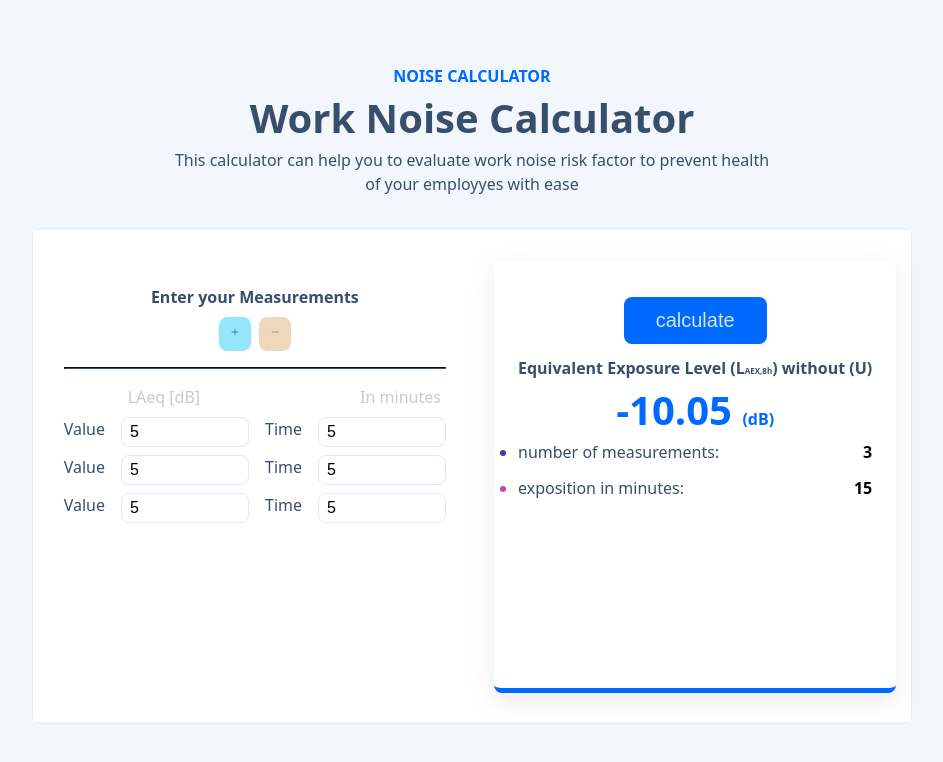
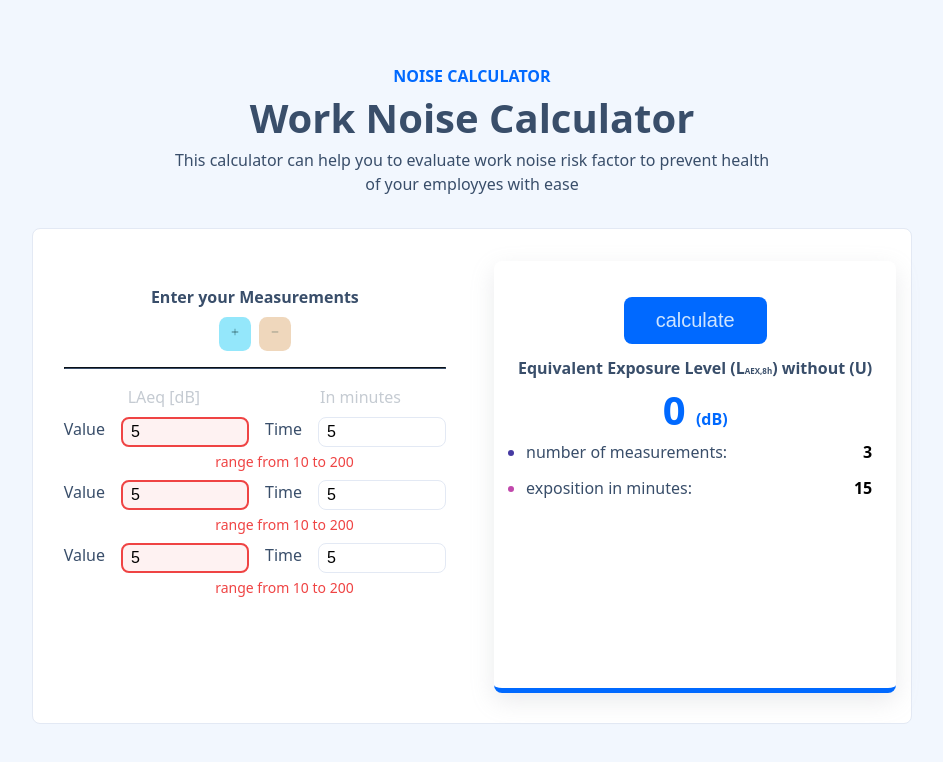
Before and after one commit to dzejkk/Noise_calc_ver_2, a React (Vite) app: page / in a window 1280 px wide. Both pictures are taken after typing "5", "5", "5", "5", "5", "5" into the empty fields and a click on the button "calculate". Shown: the top 762 px of the page, without its empty margins (168-1111 px from the left). Built offline with nearby package versions, Linux system fonts and the light colour scheme.

Commit message:
added zod validation to inputs

```diff
--- a/package.json
+++ b/package.json
@@ -11,7 +11,8 @@
   },
   "dependencies": {
     "react": "^19.1.0",
-    "react-dom": "^19.1.0"
+    "react-dom": "^19.1.0",
+    "zod": "^4.0.5"
   },
   "devDependencies": {
     "@eslint/js": "^9.29.0",
--- a/src/App.jsx
+++ b/src/App.jsx
@@ -8,6 +8,7 @@ import {
   calculateTotalExpositionTime,
   calculateNormalizedNoise,
 } from "./components/utils/noiseCalculations";
+import { useValidation } from "./components/hooks/useValidation";
 
 function App() {
   // state
@@ -30,6 +31,9 @@ function App() {
   ]);
   const [result, setResult] = useState("0");
 
+  //validations with zod
+  const { errors, validateField, validateAllMeasurements } = useValidation();
+
   // handlers
   const handleAddInputRow = () => {
     setMeasurements([
@@ -48,6 +52,7 @@ function App() {
         item.idOfMeasurement === id ? { ...item, [field]: value } : item
       )
     );
+    validateField(id, field, value);
   };
 
   // utils
@@ -60,7 +65,30 @@ function App() {
 
   // calculation handlers
   const handleNoiseCalculation = () => {
-    setResult(calculateNormalizedNoise(measurements));
+    const hasEmptyFields = measurements.some(
+      (measurement) =>
+        !measurement.dbInput.trim() || !measurement.expositionTime.trim()
+    );
+
+    if (hasEmptyFields) {
+      alert("please fill in all fields before evaluating");
+      return;
+    }
+
+    if (!validateAllMeasurements(measurements)) {
+      alert("please fix input errors before calculating");
+      return;
+    }
+
+    // if validtion passes proceed with calculation
+
+    try {
+      const calculatedResult = calculateNormalizedNoise(measurements);
+      setResult(calculatedResult);
+    } catch (error) {
+      alert("Error in calculation, Please chekc your inputs");
+      console.error("Calculation error:", error);
+    }
   };
 
   ///////////////////////////////
@@ -75,6 +103,7 @@ function App() {
             handleInputChange={handleInputChange}
             handleAddInputRow={handleAddInputRow}
             handleRemoveInputRow={handleRemoveInputRow}
+            errors={errors}
           />
           <Display
             numberOfMeasurements={numberOfMeasurements}
--- a/src/app.module.css
+++ b/src/app.module.css
@@ -7,6 +7,13 @@
   justify-items: center;
   align-items: center;
   flex-direction: column;
+
+  opacity: 1;
+  transition: all 0.3s ease-in-out;
+
+  @starting-style {
+    opacity: 0;
+  }
 }
 
 .AppContainer {
--- a/src/components/Display/Display.module.css
+++ b/src/components/Display/Display.module.css
@@ -15,6 +15,11 @@
   color: var(--color-primary);
   width: 15rem;
   text-align: center;
+  opacity: 1;
+  transition: all 0.3s ease-in-out;
+  @starting-style {
+    opacity: 0;
+  }
 }
 
 small {
@@ -65,12 +70,14 @@ small {
   display: list-item;
   grid-column: span 2;
   color: var(--color-base-content);
+  margin-inline-start: 0.5rem;
 }
 
 .detailsInfo > p:nth-child(3) {
   grid-column: span 2;
   display: list-item;
   color: var(--color-base-content);
+  margin-inline-start: 0.5rem;
 }
 
 .detailsInfo > p:nth-child(1)::marker {
--- /dev/null
+++ b/src/components/hooks/useValidation.js
@@ -0,0 +1,92 @@
+import { useState } from "react";
+import { measurementSchema } from "../utils/validation";
+
+export const useValidation = () => {
+  const [errors, setErrors] = useState({});
+
+  const validateField = (id, field, value) => {
+    try {
+      // Validate the specific field by creating a minimal object
+      const testData = {
+        dbInput: field === "dbInput" ? value : "",
+        expositionTime: field === "expositionTime" ? value : "",
+      };
+
+      // Get the field schema and validate just that field
+      const fieldSchema = measurementSchema.shape[field];
+      fieldSchema.parse(value);
+
+      // Clear error if validation passes
+      setErrors((prev) => {
+        const newErrors = { ...prev };
+        delete newErrors[`${id}-${field}`];
+        return newErrors;
+      });
+      return true;
+    } catch (error) {
+      // Handle Zod error properly
+      let errorMessage = "Invalid input";
+
+      if (error?.issues && error.issues.length > 0) {
+        errorMessage = error.issues[0].message;
+      } else if (error?.message) {
+        errorMessage = error.message;
+      }
+
+      setErrors((prev) => ({
+        ...prev,
+        [`${id}-${field}`]: errorMessage,
+      }));
+      return false;
+    }
+  };
+
+  const validateAllMeasurements = (measurements) => {
+    let isValid = true;
+    const newErrors = {};
+
+    measurements.forEach((measurement) => {
+      try {
+        // Validate the entire measurement object
+        measurementSchema.parse({
+          dbInput: measurement.dbInput,
+          expositionTime: measurement.expositionTime,
+        });
+      } catch (error) {
+        // Handle multiple field errors safely
+        if (error?.issues && Array.isArray(error.issues)) {
+          error.issues.forEach((issue) => {
+            const fieldName = issue.path[0]; // Get the field name from the path
+            newErrors[`${measurement.idOfMeasurement}-${fieldName}`] =
+              issue.message;
+            isValid = false;
+          });
+        } else {
+          // Fallback for unexpected error structure
+          newErrors[`${measurement.idOfMeasurement}-general`] =
+            error?.message || "Validation failed";
+          isValid = false;
+        }
+      }
+    });
+
+    setErrors(newErrors);
+    return isValid;
+  };
+
+  const clearErrors = () => {
+    setErrors({});
+  };
+
+  const hasAnyErrors = () => {
+    return Object.keys(errors).length > 0;
+  };
+
+  return {
+    errors,
+    validateField,
+    validateAllMeasurements,
+    clearErrors,
+    hasAnyErrors,
+  };
+};
--- /dev/null
+++ b/src/components/utils/validation.js
@@ -0,0 +1,36 @@
+import { z } from "zod";
+
+// defining schema
+
+export const measurementSchema = z.object({
+  dbInput: z
+    .string()
+    .refine((val) => val === "" || !isNaN(Number(val)), {
+      message: "Must be a number",
+    })
+    .refine(
+      (val) => {
+        if (val === "") return true;
+        const num = Number(val);
+        return num >= 10 && num <= 200;
+      },
+      {
+        message: " range from 10 to 200",
+      }
+    ),
+  expositionTime: z
+    .string()
+    .refine((val) => val === "" || !isNaN(Number(val)), {
+      message: "Must be a number",
+    })
+    .refine(
+      (val) => {
+        if (val === "") return true;
+        const num = Number(val);
+        return num > 0 && num < 720;
+      },
+      {
+        message: "range from 0.1 to 720",
+      }
+    ),
+});
--- a/src/components/valueList/ValueList.jsx
+++ b/src/components/valueList/ValueList.jsx
@@ -5,6 +5,7 @@ export default function ValueList({
   handleInputChange,
   handleAddInputRow,
   handleRemoveInputRow,
+  errors,
 }) {
   return (
     <div className={style.listContainer}>
@@ -60,6 +61,14 @@ export default function ValueList({
                 }}
                 type="number"
                 name="dbInput"
+                placeholder="dB (10-200)"
+                min="10"
+                max="200"
+                className={
+                  errors[`${item.idOfMeasurement}-dbInput`]
+                    ? style.inputError
+                    : style.input
+                }
               />
 
               <label htmlFor={`${item.idOfMeasurement}-time`}>Time</label>
@@ -67,6 +76,9 @@ export default function ValueList({
               <input
                 id={`${item.idOfMeasurement}-time`}
                 type="number"
+                placeholder="exposition (minutes)"
+                min="0.1"
+                step="0.1"
                 name="expositionTime"
                 value={item.expositionTime}
                 onChange={(e) => {
@@ -76,7 +88,24 @@ export default function ValueList({
                     e.target.value // parsing !!
                   );
                 }}
+                className={
+                  errors[`${item.idOfMeasurement}-expositionTime`]
+                    ? style.inputError
+                    : style.input
+                }
               />
+            </div>
+            <div className={style.errorContainer}>
+              {errors[`${item.idOfMeasurement}-dbInput`] && (
+                <span className={style.errorMessage}>
+                  {errors[`${item.idOfMeasurement}-dbInput`]}
+                </span>
+              )}
+              {errors[`${item.idOfMeasurement}-expositionTime`] && (
+                <span className={style.errorMessage}>
+                  {errors[`${item.idOfMeasurement}-expositionTime`]}
+                </span>
+              )}
             </div>
           </li>
         ))}
--- a/src/components/valueList/valueList.module.css
+++ b/src/components/valueList/valueList.module.css
@@ -38,6 +38,11 @@ input {
   padding: 0.5rem;
 }
 
+input::placeholder {
+  color: var(--color-base-300);
+  font-size: 0.75rem;
+}
+
 .labels {
   color: var(--color-neutral-content);
   display: inline-block;
@@ -46,7 +51,7 @@ input {
 }
 
 .labelTwo {
-  padding-inline-start: 10rem;
+  padding-inline-start: 7.5rem;
 }
 
 .buttonWrapper {
@@ -105,3 +110,24 @@ svg {
   stroke: aqua;
   stroke-width: 3px;
 }
+
+.inputError {
+  border: 2px solid #ef4444;
+  background-color: #fef2f2;
+}
+
+.errorMessage {
+  color: #ef4444;
+  font-size: 0.875rem;
+  margin-top: 0.25rem;
+  display: block;
+}
+
+.errorContainer {
+  display: flex;
+  justify-content: center;
+}
+
+.errorContainer > span {
+  margin-inline-start: 3.7rem;
+}
```
Also changed, not shown: 1 other file (tests, documents, lock files or other folders).
